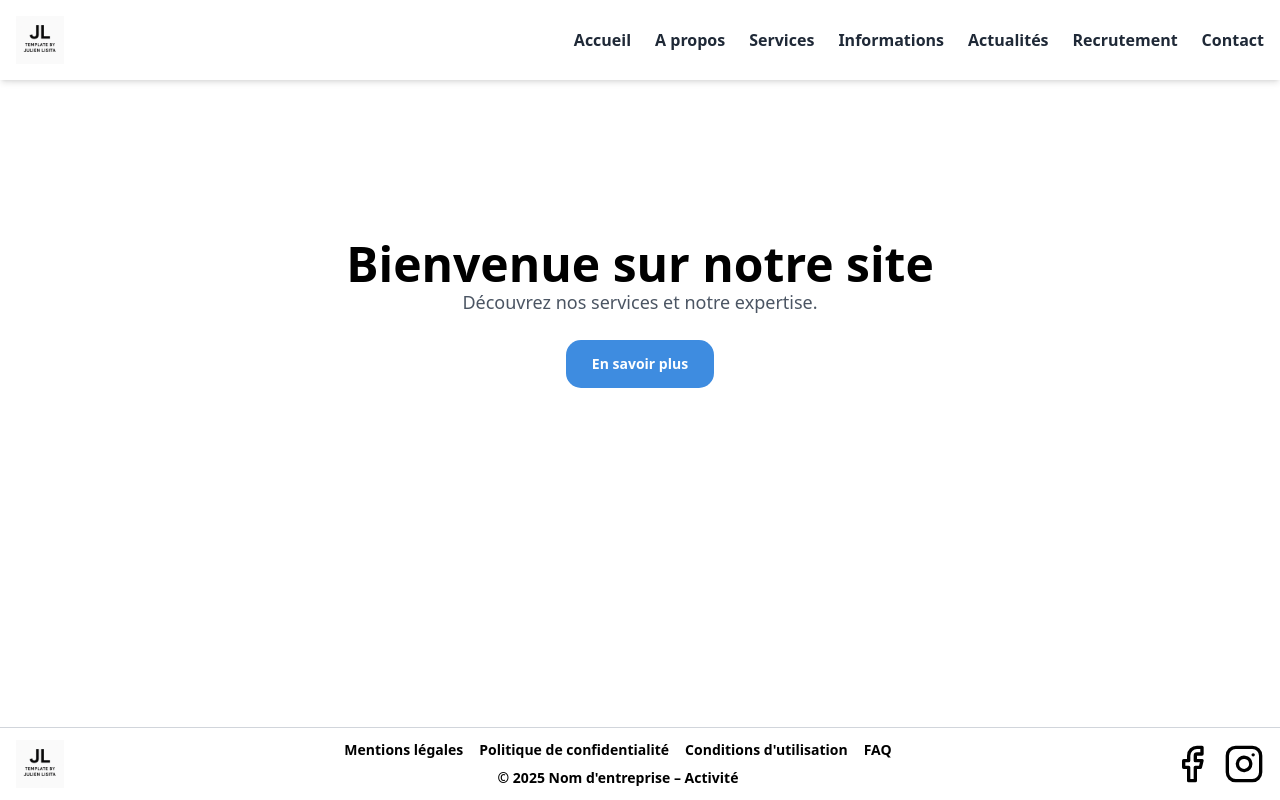
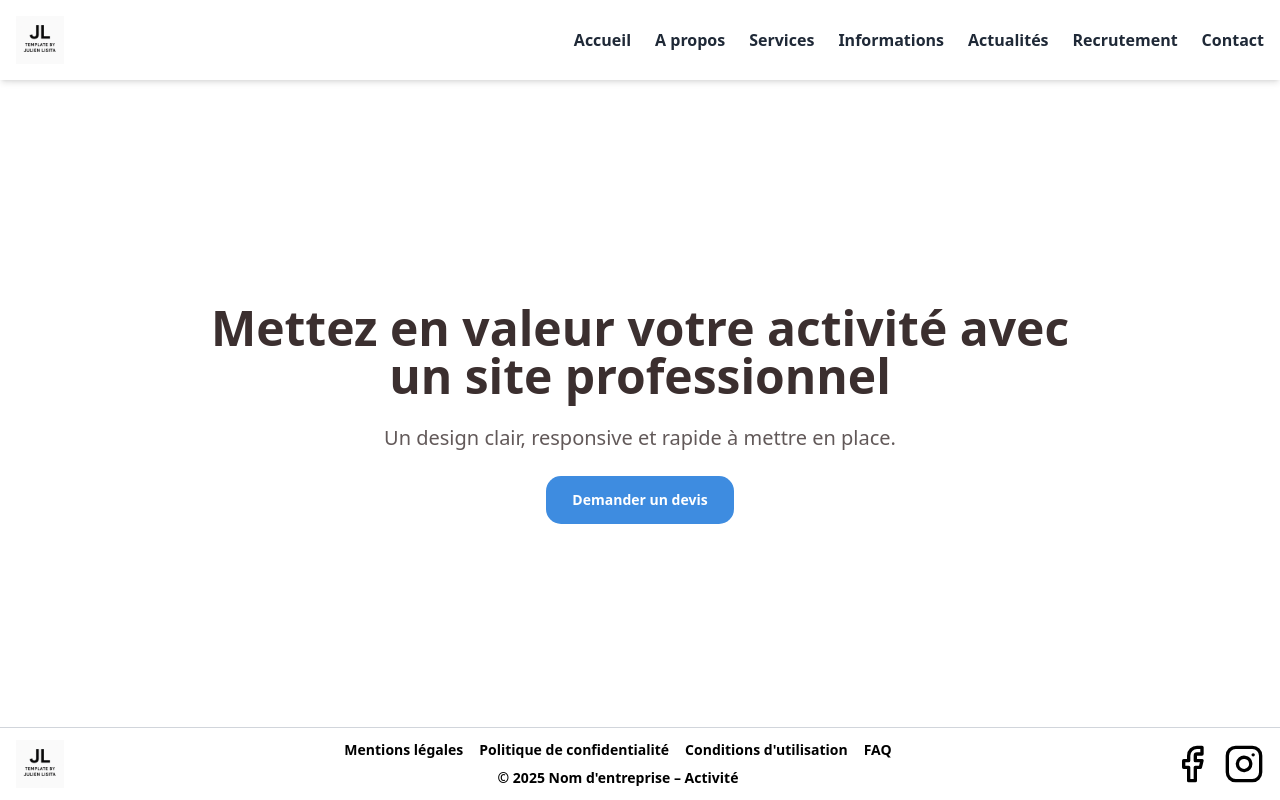
Before and after one commit to julienlisita/nextjs-ts-tailwind-template, a Next.js app: page / in a window 1280 px wide. Built offline with nearby package versions, Linux system fonts and the light colour scheme.

Commit message:
feat: add base Hero section component

```diff
--- a/src/components/pages/Home.tsx
+++ b/src/components/pages/Home.tsx
@@ -1,16 +1,11 @@
 // src/components/pages/Home.tsx
 
-import PageTitle from "@/components/ui/PageTitle"
-import Button from "@/components/ui/Button";
+import Hero from "../section/Hero";
 
 export default function Home() {
   return (
     <div className="py-20 text-center">
-      <PageTitle>Bienvenue sur notre site</PageTitle>
-      <p className="text-lg text-gray-600 mb-6">
-        Découvrez nos services et notre expertise.
-      </p>
-      <Button href="/about">En savoir plus</Button>
+      <Hero/>
     </div>
   );
 }
--- /dev/null
+++ b/src/components/section/Hero.tsx
@@ -0,0 +1,22 @@
+// src/components/sections/Hero.tsx
+
+'use client';
+
+import Button from "@/components/ui/Button";
+import PageTitle from "@/components/ui/PageTitle"
+
+export default function Hero() {
+  return (
+    <section className="w-full text-[#3B2F2F] py-16 px-4 text-center">
+      <div className="max-w-4xl mx-auto space-y-6">
+        <PageTitle> Mettez en valeur votre activité avec un site professionnel</PageTitle>
+        <p className="text-lg sm:text-xl text-[#3B2F2F]/80">
+          Un design clair, responsive et rapide à mettre en place.
+        </p>
+        <Button variant="primary" href="/contact">
+          Demander un devis
+        </Button>
+      </div>
+    </section>
+  );
+}
```
